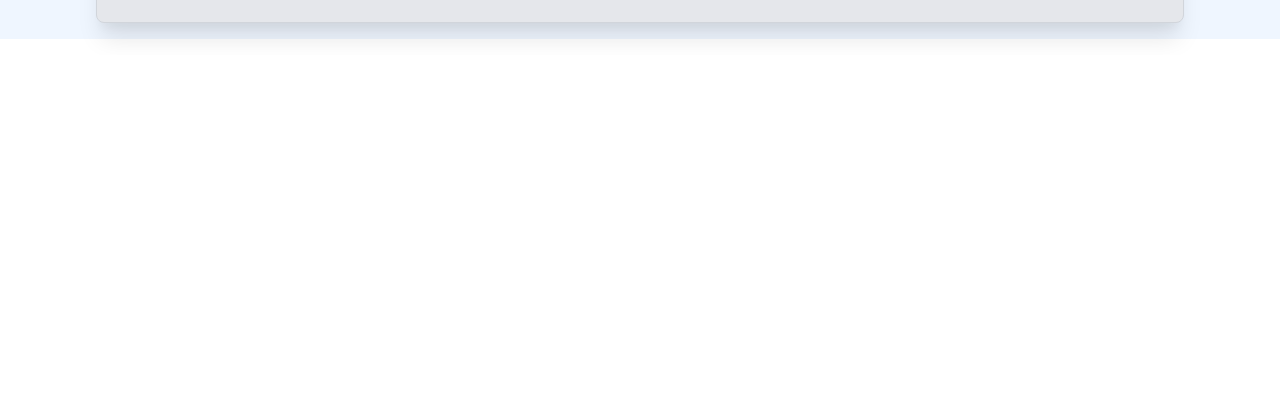
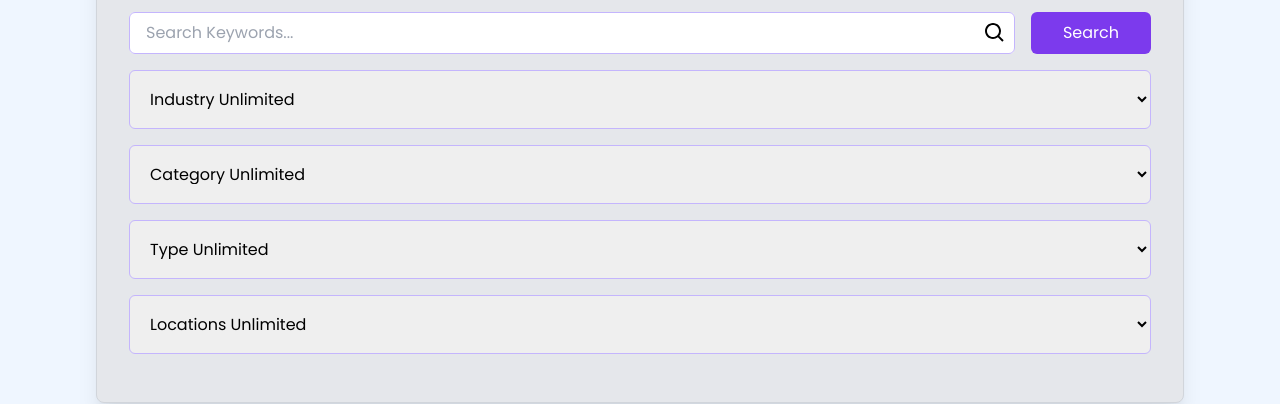
Before and after one commit to Sean-Sophearom/rom-jobs-client, a React (Create React App) app: page / in a window 1280 px wide. Shown: the part 745-1149 px from the top of the page. Before the commit the page ends 800 px from the top, so only its background shows below. Built offline with nearby package versions, Linux system fonts and the light colour scheme; a web font is replaced by a local one.

Commit message:
improve home page

```diff
--- a/src/components/HeroImageSliders.js
+++ b/src/components/HeroImageSliders.js
@@ -15,7 +15,7 @@ const ImageSliderrr = () => {
     return () => clearTimeout(timeout);
   }, [index]);
   return (
-    <div className="box">
+    <div className="box mt-12 md:mt-16">
       <div className="rounded-lg mt-4 bg-gradient-to-bl from-purple-300 to-purple-200 relative flex justify-center items-center overflow-x-hidden">
         <HeroImageOne index={index} />
         <HeroImageTwo index={index} />
--- a/src/components/Navbar.js
+++ b/src/components/Navbar.js
@@ -13,6 +13,7 @@ import Button from "./Button";
 //icons component
 import ReactCountryFlag from "react-country-flag";
 import { GiHamburgerMenu } from "react-icons/gi";
+import { ImCross } from "react-icons/im";
 
 //react router
 import { useHistory } from "react-router-dom";
@@ -45,6 +46,8 @@ const Navbar = () => {
   }, []);
 
   const toggleLanguage = () => dispatch(toggleLang());
+  const openNav = () => setIsOpen(true);
+  const closeNav = () => setIsOpen(false);
 
   const LanguageComponent = () => (
     <div className="flex justify-center items-center group relative hover:scale-110">
@@ -71,9 +74,10 @@ const Navbar = () => {
       <div className="border-b bg-gray-50 border-gray-200 whitespace-nowrap fixed w-screen top-0 z-50">
         <div className="box flex justify-between items-center">
           <div>
-            <Logo lang="eng" />
+            <Logo />
           </div>
-          <GiHamburgerMenu fontSize={24} className="cursor-pointer block lg:hidden" onClick={() => setIsOpen(!isOpen)} />
+          <GiHamburgerMenu fontSize={24} className={`${isOpen ? "hidden" : "block"} cursor-pointer block lg:hidden `} onClick={openNav} />
+          <ImCross fontSize={20} className={`${isOpen ? "block" : "hidden"} cursor-pointer block lg:hidden`} onClick={closeNav} />
           <div className={`nav-item-container ${isOpen ? "max-h-screen" : "max-h-0 py-0"}`}>
             <NavbarLI to="/" primary={text.home[prefLang]} className="font-extrabold text-purple-600" />
             <NavbarLI to="/aboutus" primary={text.aboutUs[prefLang]} />
--- a/src/components/SearchComponent.js
+++ b/src/components/SearchComponent.js
@@ -11,6 +11,50 @@ const btnList = [
   { engText: "Top Executive Level", khText: "ការងារផ្នែកដឹកនាំជាន់ខ្ពស់" },
 ];
 
+const selectArray = [
+  {
+    name: "industry",
+    options: [
+      "Industry Unlimited",
+      "Banking & Finance",
+      "Information Technology",
+      "Telecommunication",
+      "Manufacturings",
+      "Food and Beverages",
+      "Real Estate",
+      "Entertainment",
+      "Automotive",
+      "Insurance",
+    ],
+  },
+  {
+    name: "category",
+    options: [
+      "Category Unlimited",
+      "Backend Developer",
+      "Manager",
+      "Web Development",
+      "Network Engineering",
+      "System Development",
+      "Mobile App Development",
+      "Software Development",
+      "System Administration",
+      "Sale Consultant",
+      "Project Management",
+      "ERP Development",
+      "Quality Assurance",
+      "Design",
+      "Business Analysis",
+      "Data Science",
+      "Communication",
+      "Artifical Intelligence",
+      "Digital Marketing",
+    ],
+  },
+  { name: "type", options: ["Type Unlimited", ",Full Time", "Part Time"] },
+  { name: "location", options: ["Locations Unlimited", "Phnom Penh"] },
+];
+
 const SearchButton = ({ engText, khText }) => (
   <div className="transition-all w-full flex flex-col justify-center items-center p-2 py-4 sm:p-4 md:p-6 md:py-4 lg:p-4 lg:px-2 bg-purple-600 hover:bg-purple-700  lg:hover:scale-105 text-white text-sm sm:text-base rounded-md cursor-pointer">
     <p lang="kh">{khText}</p>
@@ -19,7 +63,7 @@ const SearchButton = ({ engText, khText }) => (
 );
 
 const SearchbarButton = () => {
-  return <Button className="bg-purple-600 rounded-md lg:px-8 hover:scale-105">Search</Button>;
+  return <Button className="bg-purple-600 rounded-md py-2 lg:px-8 hover:scale-105">Search</Button>;
 };
 
 const Searchbar = ({ buttonPos }) => {
@@ -29,7 +73,7 @@ const Searchbar = ({ buttonPos }) => {
         <BiSearch className="absolute right-2 cursor-pointer transition-all hover:scale-125 hover:text-purple-500" fontSize={24} />
         <input
           placeholder="Search Keywords..."
-          className="w-full outline-none py-2 pl-4 pr-10 ring-0 focus-within:ring-2 rounded-md ring-purple-500 border border-purple-300"
+          className="duration-200 transition-all w-full outline-none py-2 pl-4 pr-10 ring-0 focus-within:ring-2 ring-purple-500 rounded-md border border-purple-300"
         />
       </div>
       {buttonPos === "top" && <SearchbarButton />}
@@ -37,10 +81,23 @@ const Searchbar = ({ buttonPos }) => {
   );
 };
 
+const SelectComponent = ({ value, onChange, name, options, className }) => {
+  return (
+    <select name={name} onChange={onChange} value={value} className={className}>
+      {options.map((option) => (
+        <option value={option.toLowerCase()} key={option}>
+          {option}
+        </option>
+      ))}
+    </select>
+  );
+};
+
 const SearchComponent = () => {
   const [buttonPos, setButtonPos] = useState("top");
+  const [selectValues, setSelectValues] = useState({ industry: "", category: "", type: "", location: "" });
   useEffect(() => {
-    const changeButtonPos = () => (window.innerWidth >= 768 ? setButtonPos("top") : setButtonPos("bottom"));
+    const changeButtonPos = () => (window.innerWidth >= 1024 ? setButtonPos("top") : setButtonPos("bottom"));
     window.addEventListener("resize", changeButtonPos);
     return () => window.removeEventListener("resize", changeButtonPos);
   }, []);
@@ -55,6 +112,19 @@ const SearchComponent = () => {
         <div>
           <Searchbar buttonPos={buttonPos} />
         </div>
+        <div className="flex flex-col gap-4 ">
+          {selectArray.map((select) => (
+            <SelectComponent
+              className="transition-all duration-200 outline-none p-2 md:p-3 lg:p-4 border border-purple-300 rounded-md ring-0 focus-within:ring-2 ring-purple-500"
+              value={selectValues[select.name]}
+              options={select.options}
+              name={select.name}
+              key={select.name}
+              onChange={(e) => setSelectValues({ ...selectValues, [e.target.name]: e.target.value })}
+            />
+          ))}
+        </div>
+        <div className="flex justify-center items-center">{buttonPos === "bottom" && <SearchbarButton className="" />}</div>
       </div>
     </div>
   );
```
